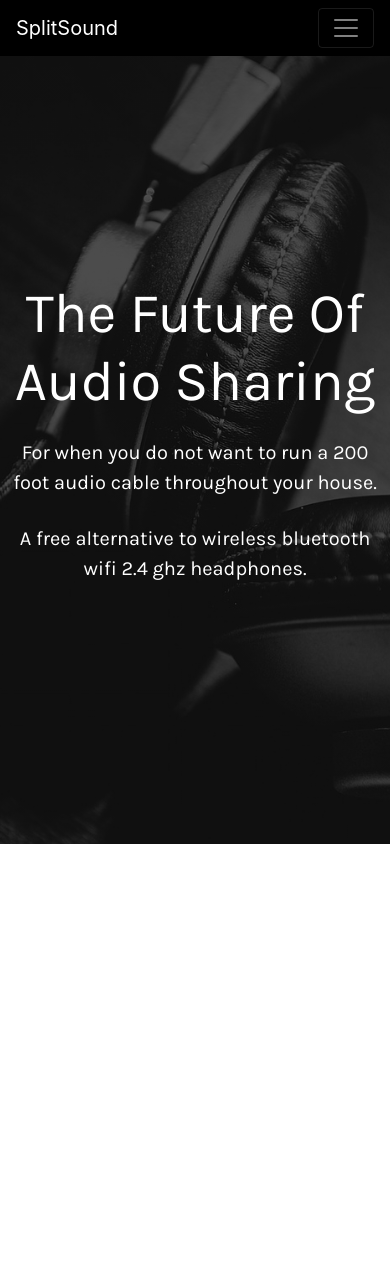
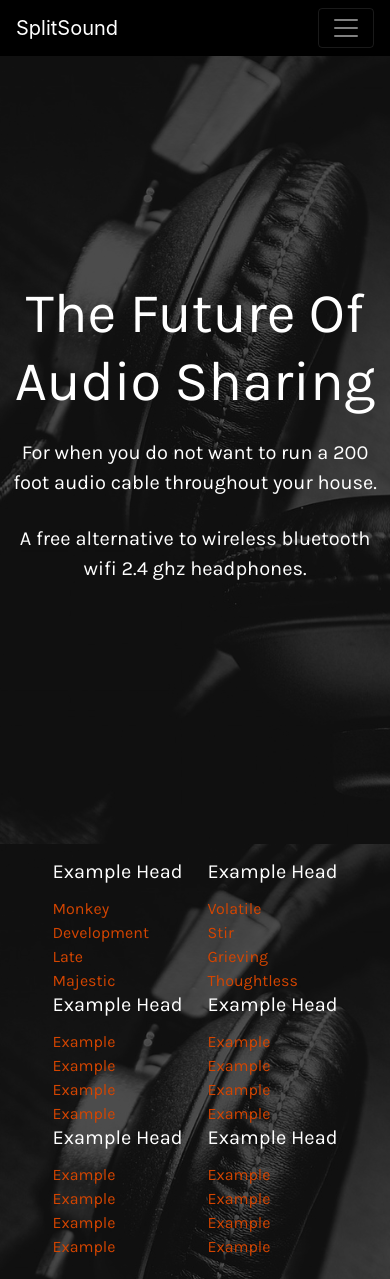
Before and after one commit to symboxtra/SplitSound-Web, a Vue app: page /#/home in a window 390 px wide. Before the commit the page ends 844 px from the top, so only its background shows below. Built offline with nearby package versions, Linux system fonts and the light colour scheme.

Commit message:
added footer and flex to the footer so it is responsive and cool

```diff
--- a/src/App.vue
+++ b/src/App.vue
@@ -2,11 +2,12 @@
     <div>
         <navbar></navbar>
         <div class="main">
-            <transition name="routerAnimation" :enter-active-class="enterAnimation"
+            <transition appear name="routerAnimation" :enter-active-class="enterAnimation"
                         :leave-active-class="exitAnimation" mode="out-in" :duration="{ enter: 1000, leave: 300 }">
                 <router-view>
                 </router-view>
             </transition>
+            <footerComp></footerComp>
         </div>
     </div>
 </template>
@@ -14,18 +15,19 @@
 <script>
     import Navbar from './components/Navbar'
     import Home from './components/Home'
+    import Footer from './components/Footer'
 
     export default {
         data() {
             return {
-                routerAnimation: 'routerAnimation',
                 enterAnimation: 'animated fadeInRight',
                 exitAnimation: 'animated fadeOutLeft'
             }
         },
         components: {
             'navbar': Navbar,
-            'home': Home
+            'home': Home,
+            'footerComp': Footer
         },
         watch: {
             '$route'(to, from) {
--- a/src/assets/css/components.css
+++ b/src/assets/css/components.css
@@ -8,3 +8,20 @@ p {
     font-size: 20px;
     padding: 5px;
 }
+.content {
+    /*height: 30%;*/
+    /*text-align: center;*/
+    /*margin: auto;*/
+    /*position: absolute;*/
+    /*top: 0;*/
+    /*left: 0;*/
+    /*bottom: 0;*/
+    /*right: 0;*/
+    display: grid;
+    grid-template-rows: repeat(3, 1fr);
+    height: 100vh;
+    text-align: center;
+}
+.center{
+    grid-row: 2/3;
+}
--- /dev/null
+++ b/src/assets/css/footer.css
@@ -0,0 +1,30 @@
+.flexWrapper{
+    display: flex;
+    justify-content: space-around;
+    flex-wrap: wrap;
+    padding: 0 40px 20px;
+}
+.flexWrapper > div{
+    background-color: transparent;
+}
+.footer {
+    width: 100%;
+    margin-right: auto;
+    margin-left: auto;
+    position: relative;
+    bottom: 0;
+    height: fit-content;
+}
+.footerHead{
+    color: white;
+    font-size: 20px;
+    font-family: var(--fonts);
+    margin-bottom: 13px;
+}
+.footerElement{
+    color: #D44500;
+    font-size: 16px;
+    font-family: var(--fonts);
+    padding: 0;
+    margin: 0;
+}
--- a/src/assets/css/main.css
+++ b/src/assets/css/main.css
@@ -11,9 +11,9 @@
     background-size: cover;
     height: 100%;
     width: 100%;
-    position: absolute;
-    overflow: hidden;
+    position: relative;
     padding-top: 4%;
+    overflow-x: hidden;
 }
 
 .navbar {
@@ -25,21 +25,3 @@
     font-size: 20px !important;
     font-family: var(--fonts);;
 }
-
-.content {
-    /*height: 30%;*/
-    /*text-align: center;*/
-    /*margin: auto;*/
-    /*position: absolute;*/
-    /*top: 0;*/
-    /*left: 0;*/
-    /*bottom: 0;*/
-    /*right: 0;*/
-    display: grid;
-    grid-template-rows: repeat(3, 1fr);
-    height: 100vh;
-    text-align: center;
-}
-.center{
-    grid-row: 2/3;
-}
--- /dev/null
+++ b/src/components/Footer.vue
@@ -0,0 +1,60 @@
+<template>
+    <div>
+        <footer class="footer">
+            <div class="flexWrapper">
+                <div>
+                    <h3 class="footerHead">Example Head</h3>
+                    <p class="footerElement">Monkey</p>
+                    <p class="footerElement">Development</p>
+                    <p class="footerElement">Late</p>
+                    <p class="footerElement">Majestic</p>
+                </div>
+                <div>
+                    <h3 class="footerHead">Example Head</h3>
+                    <p class="footerElement">Volatile</p>
+                    <p class="footerElement">Stir</p>
+                    <p class="footerElement">Grieving</p>
+                    <p class="footerElement">Thoughtless</p>
+                </div>
+                <div>
+                    <h3 class="footerHead">Example Head</h3>
+                    <p class="footerElement">Example</p>
+                    <p class="footerElement">Example</p>
+                    <p class="footerElement">Example</p>
+                    <p class="footerElement">Example</p>
+                </div>
+                <div>
+                    <h3 class="footerHead">Example Head</h3>
+                    <p class="footerElement">Example</p>
+                    <p class="footerElement">Example</p>
+                    <p class="footerElement">Example</p>
+                    <p class="footerElement">Example</p>
+                </div>
+                <div>
+                    <h3 class="footerHead">Example Head</h3>
+                    <p class="footerElement">Example</p>
+                    <p class="footerElement">Example</p>
+                    <p class="footerElement">Example</p>
+                    <p class="footerElement">Example</p>
+                </div>
+                <div>
+                    <h3 class="footerHead">Example Head</h3>
+                    <p class="footerElement">Example</p>
+                    <p class="footerElement">Example</p>
+                    <p class="footerElement">Example</p>
+                    <p class="footerElement">Example</p>
+                </div>
+            </div>
+        </footer>
+    </div>
+</template>
+
+<script>
+    export default {
+        name: "Footer"
+    }
+</script>
+
+<style scoped>
+    @import "../assets/css/footer.css";
+</style>
```
Also changed, not shown: src/assets/images/example1.jpg (added), src/assets/images/example2.png (added).
